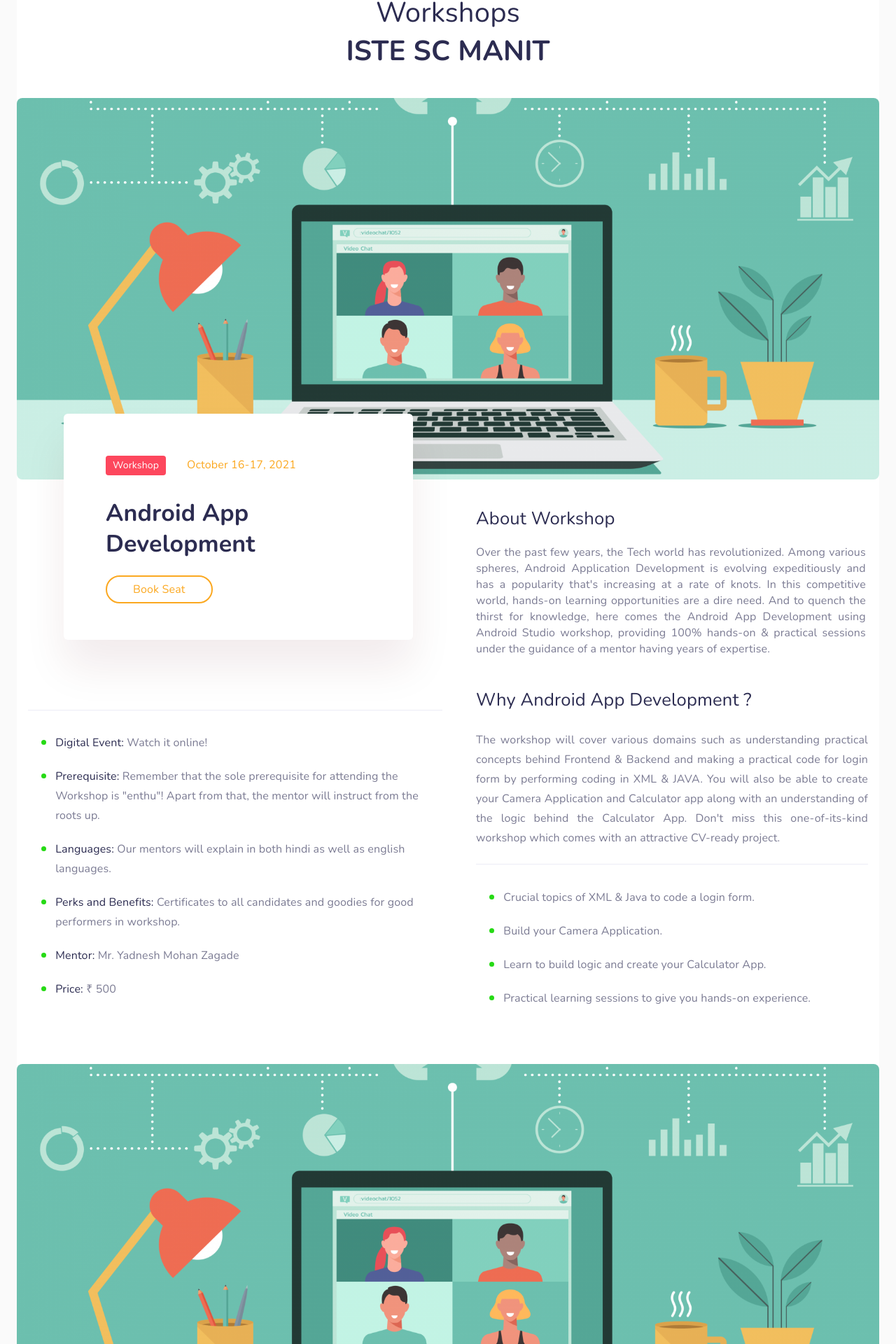
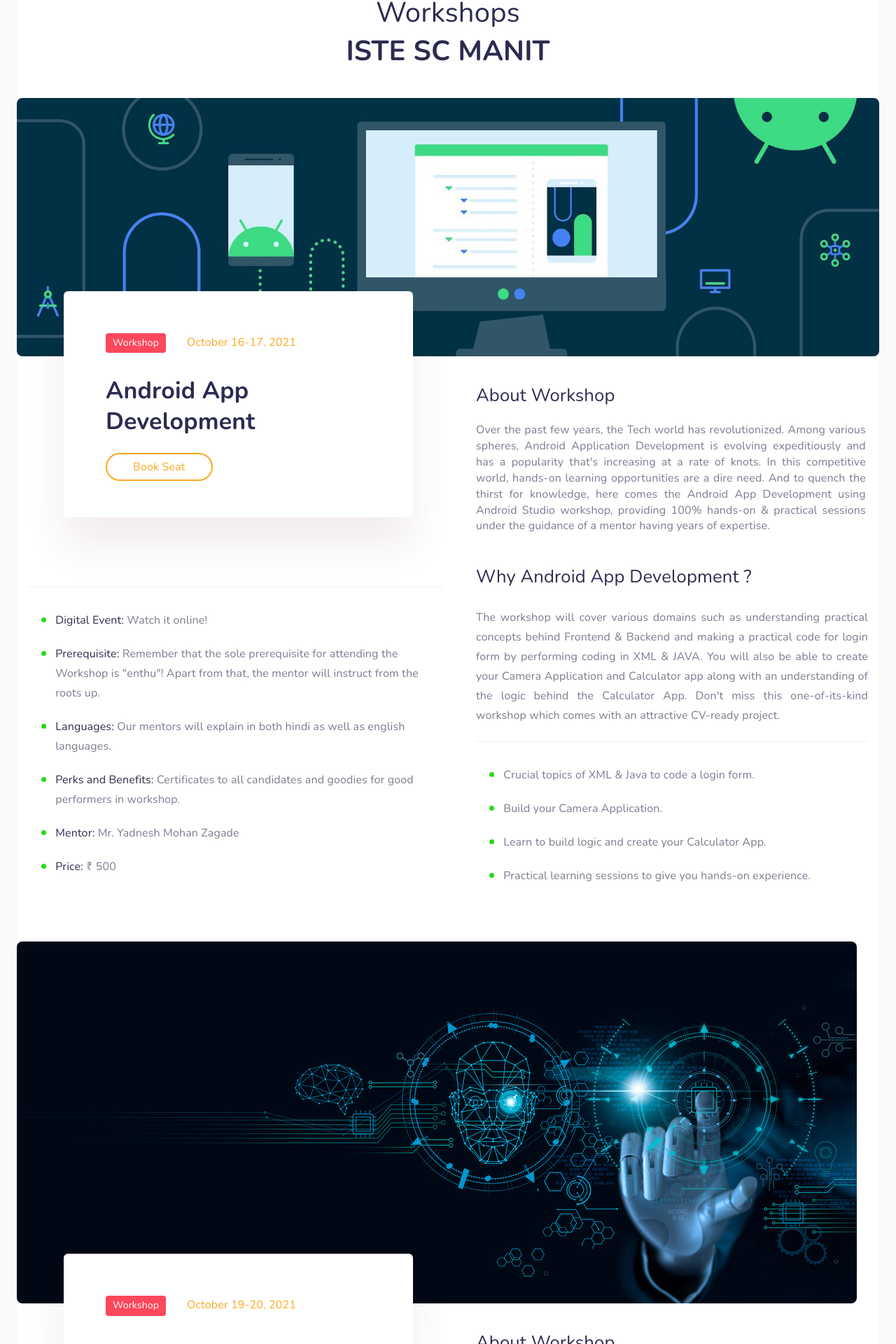
Before and after one commit to shubhtrikal/workshop-ui-2022, a Next.js app: page / in a window 1280 px wide. Shown: the part 879-2799 px from the top of the page at 70% size. Built offline with nearby package versions, Linux system fonts and the light colour scheme.

Commit message:
feat: workshop banner

```diff
--- a/src/components/Workshops/WorkshopSection.tsx
+++ b/src/components/Workshops/WorkshopSection.tsx
@@ -3,6 +3,7 @@
 import Workshops from './Workshops';
 
 const title1 = 'Android App Development';
+const image1 = 'images/android.jpeg';
 const tag1 = 'Workshop';
 const date1 = 'October 16-17, 2021';
 const about1 =
@@ -17,6 +18,7 @@
   ' Practical learning sessions to give you hands-on experience.',
 ];
 const title2 = 'Machine Learning';
+const image2 = 'images/ml.jpg';
 const tag2 = 'Workshop';
 const date2 = 'October 19-20, 2021';
 const about2 =
@@ -42,6 +44,7 @@
         </div>
         <Workshops
           title={title1}
+          image={image1}
           tag={tag1}
           date={date1}
           about={about1}
@@ -50,6 +53,7 @@
         />
         <Workshops
           title={title2}
+          image={image2}
           tag={tag2}
           date={date2}
           about={about2}
--- a/src/components/Workshops/Workshops.tsx
+++ b/src/components/Workshops/Workshops.tsx
@@ -3,6 +3,7 @@
 import Points from './points';
 interface workshopProps {
   title: string;
+  image: string;
   tag: string;
   date: string;
   about: string;
@@ -12,6 +13,7 @@
 
 const Workshops: React.FC<workshopProps> = ({
   title,
+  image,
   tag,
   date,
   about,
@@ -21,7 +23,7 @@
   return (
     <div className='workshop-div'>
       <div className='workshop-img'>
-        <img src='images/workshop.png' alt='image' />
+        <img src={image} alt={title} />
       </div>
       <Grid
         container
```
Also changed, not shown: public/images/android.jpeg (added), public/images/ml.jpg (added).
